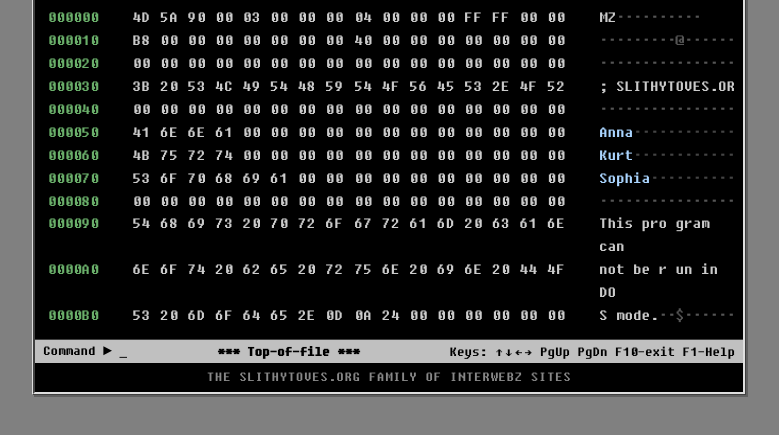
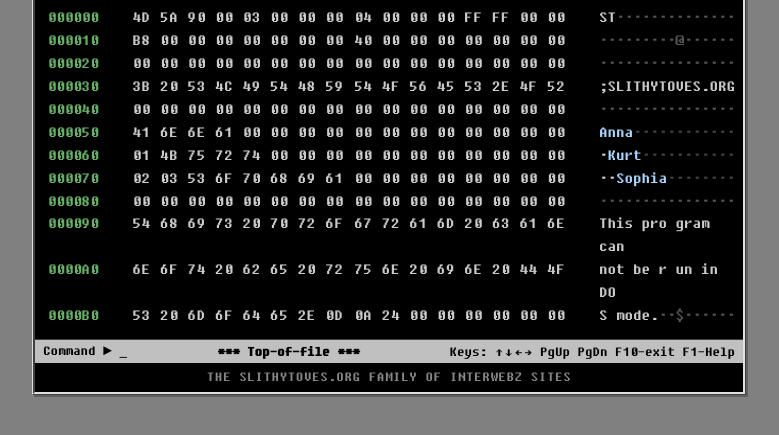
Before and after one commit to Discordanian/slithytoves.org, a plain HTML site: page index.html in a window 1280 px wide. Shown: the part 97-532 px from the top of the page, without its empty margins (251-1030 px from the left). Drawn offline with Linux system fonts and the light colour scheme.

Commit message:
finishing touches

```diff
--- a/index.html
+++ b/index.html
@@ -37,7 +37,7 @@
             <div class="hex-line">
               <span class="hex-addr">000000</span>
               <span class="hex-bytes"><span class="hex-grp">4D 5A 90 00 03 00 00 00</span><span class="hex-grp-gap"> </span><span class="hex-grp">04 00 00 00 FF FF 00 00</span></span>
-              <span class="hex-ascii" title="ASCII">MZ<span class="hex-dot">··</span><span class="hex-dot">····</span><span class="hex-dot">····</span></span>
+              <span class="hex-ascii" title="ASCII">ST<span class="hex-dot">··</span><span class="hex-dot">········</span><span class="hex-dot">····</span></span>
             </div>
             <div class="hex-line">
               <span class="hex-addr">000010</span>
@@ -52,7 +52,7 @@
             <div class="hex-line hex-line--note">
               <span class="hex-addr">000030</span>
               <span class="hex-bytes"><span class="hex-grp">3B 20 53 4C 49 54 48 59</span><span class="hex-grp-gap"> </span><span class="hex-grp">54 4F 56 45 53 2E 4F 52</span></span>
-              <span class="hex-ascii">; SLITHYTOVES.OR</span>
+              <span class="hex-ascii">;SLITHYTOVES.ORG</span>
             </div>
             <div class="hex-line">
               <span class="hex-addr">000040</span>
@@ -66,13 +66,13 @@
             </div>
             <div class="hex-line">
               <span class="hex-addr">000060</span>
-              <span class="hex-bytes"><span class="hex-grp">4B 75 72 74 00 00 00 00</span><span class="hex-grp-gap"> </span><span class="hex-grp">00 00 00 00 00 00 00 00</span></span>
-              <span class="hex-ascii hex-ascii--link"><a href="http://tangentialcold.com">Kurt</a><span class="hex-ascii-pad">············</span></span>
+              <span class="hex-bytes"><span class="hex-grp">01 4B 75 72 74 00 00 00</span><span class="hex-grp-gap"> </span><span class="hex-grp">00 00 00 00 00 00 00 00</span></span>
+              <span class="hex-ascii hex-ascii--link">·<a href="http://tangentialcold.com">Kurt</a><span class="hex-ascii-pad">············</span></span>
             </div>
             <div class="hex-line">
               <span class="hex-addr">000070</span>
-              <span class="hex-bytes"><span class="hex-grp">53 6F 70 68 69 61 00 00</span><span class="hex-grp-gap"> </span><span class="hex-grp">00 00 00 00 00 00 00 00</span></span>
-              <span class="hex-ascii hex-ascii--link"><a href="http://www.thedoctorwhosite.co.uk/">Sophia</a><span class="hex-ascii-pad">··········</span></span>
+              <span class="hex-bytes"><span class="hex-grp">02 03 53 6F 70 68 69 61</span><span class="hex-grp-gap"> </span><span class="hex-grp">00 00 00 00 00 00 00 00</span></span>
+              <span class="hex-ascii hex-ascii--link">··<a href="http://www.thedoctorwhosite.co.uk/">Sophia</a><span class="hex-ascii-pad">··········</span></span>
             </div>
             <div class="hex-line">
               <span class="hex-addr">000080</span>
```
